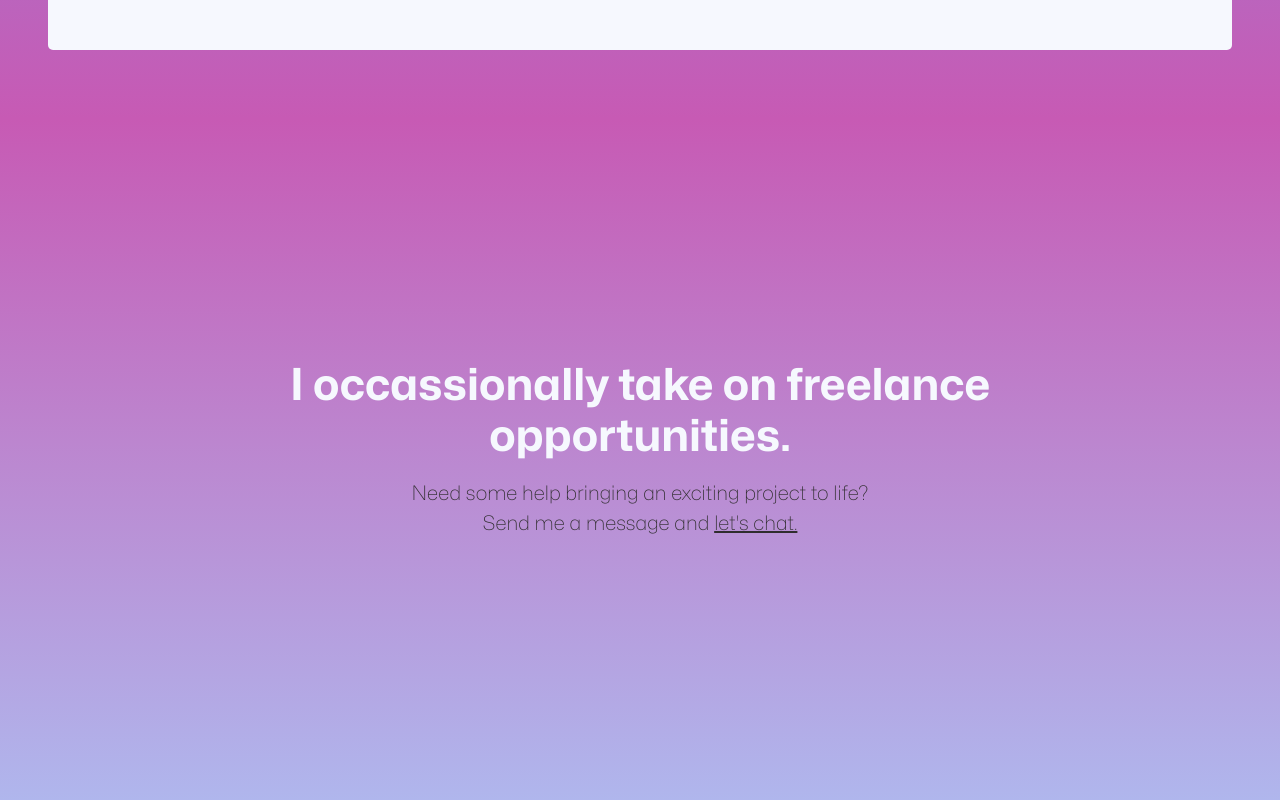
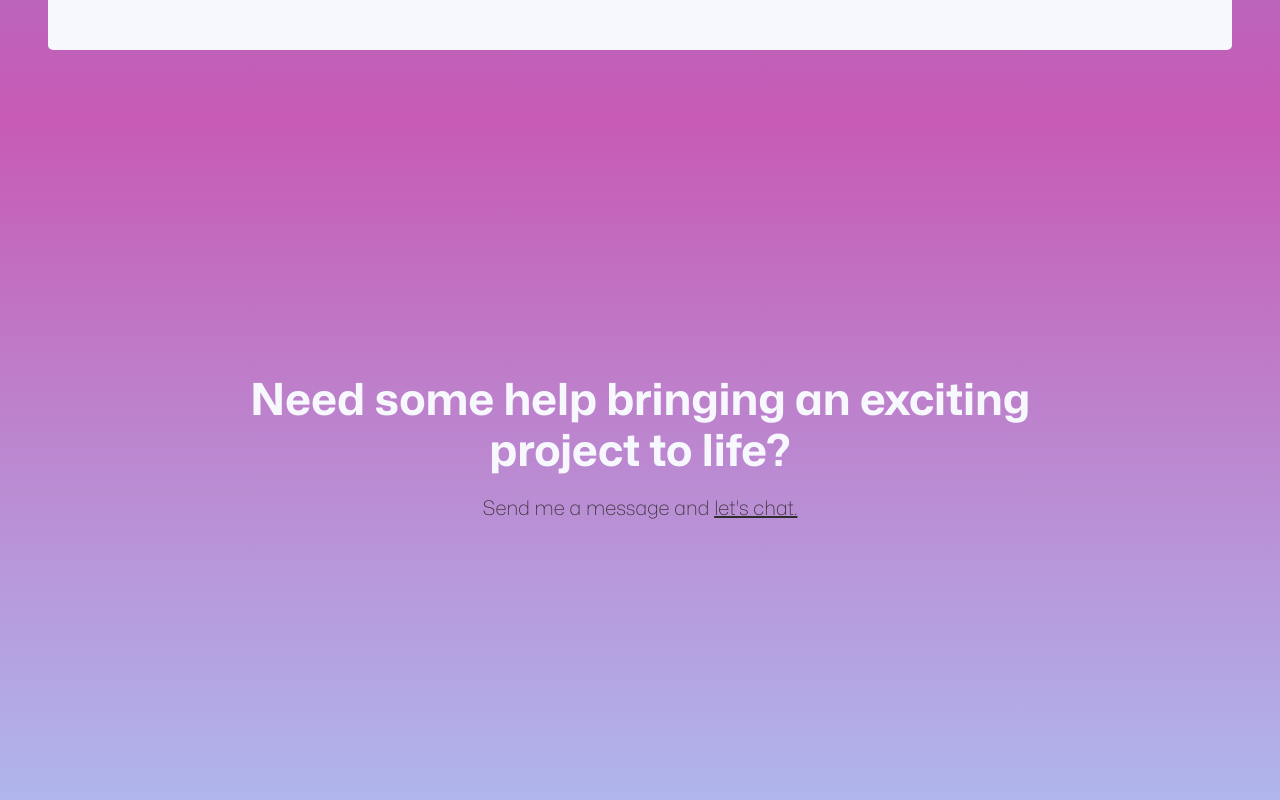
Before and after one commit to cameronmakarchuk/portfolio-site-client, a React (Create React App) app: page /contact in a window 1280 px wide. Shown: the part 612-1412 px from the top of the page. Built offline with nearby package versions, Linux system fonts and the light colour scheme.

Commit message:
Update text on CallToAction.tsx

```diff
--- a/src/components/CallToAction/CallToAction.tsx
+++ b/src/components/CallToAction/CallToAction.tsx
@@ -5,11 +5,8 @@ export default function CallToAction(): JSX.Element {
   return (
     <section className="cta">
       <h2 className="cta__title">
-        I occassionally take on freelance opportunities.
+        Need some help bringing an exciting project to life?
       </h2>
-      <p className="cta__description">
-        Need some help bringing an exciting project to life?
-      </p>
       <p className="cta__description">
         Send me a message and{" "}
         <a
```
